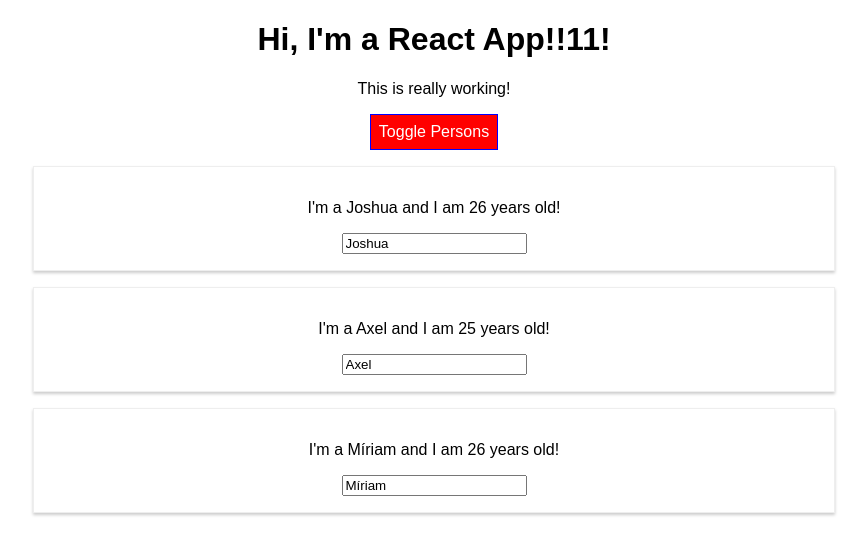
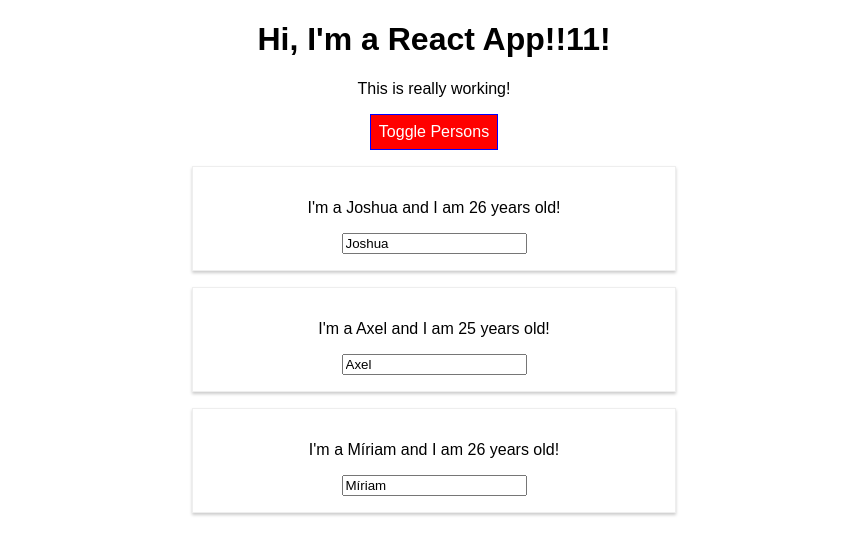
Before and after one commit to JoshMR94/react-complete-guide, a React (Create React App) app: page / in a window 1280 px wide. Both pictures are taken after a click on the button "Toggle Persons". Shown: the top 554 px of the page, without its empty margins (206-1073 px from the left). Built offline with nearby package versions, Linux system fonts and the light colour scheme.

Commit message:
Added Radium to style components

```diff
--- a/package.json
+++ b/package.json
@@ -6,7 +6,8 @@
     "radium": "^0.26.0",
     "react": "^16.13.1",
     "react-dom": "^16.13.1",
-    "react-scripts": "1.1.5"
+    "react-scripts": "1.1.5",
+    "styled-components": "^5.1.1"
   },
   "scripts": {
     "start": "react-scripts start",
--- a/src/App.js
+++ b/src/App.js
@@ -1,7 +1,7 @@
 import React, { Component } from 'react';
 import './App.css';
 import Person from './Person/Person.js';
-import Radium from 'radium';
+import Radium, { StyleRoot } from 'radium';
 
 class App extends Component {
     //Only for extends Component
@@ -111,6 +111,7 @@
         }
 
         return (
+            <StyleRoot>
                 <div className="App">
                     <h1>Hi, I'm a React App!!11!</h1>
                     <p className={classes.join(' ')}>This is really working!</p>
@@ -119,6 +120,7 @@
                         onClick={this.togglePersonsHandler}>Toggle Persons</button>
                     {persons}
                 </div>
+            </StyleRoot>
         );
         //return React.createElement('div', {className: 'App'}, React.createElement('h1', null, 'Working'))
     }
--- a/src/Person/Person.css
+++ b/src/Person/Person.css
@@ -6,3 +6,9 @@
     padding: 16px;
     text-align: center;
 }
+
+/* @media (min-width: 500px) { */
+    /* .Person { */
+        /* width: 450px; */
+    /* } */
+/* } */
--- a/src/Person/Person.js
+++ b/src/Person/Person.js
@@ -4,8 +4,15 @@
 import './Person.css';
 
 const Person = (props) => {
+
+    const style = {
+        '@media (min-width: 500px)': {
+            width: '450px'
+        }
+    };
+
     return (
-        <div className="Person">
+        <div className="Person" style={style}>
             <p onClick={props.click}>I'm a {props.name} and I am {props.age} years old!</p>
             <p>{props.children}</p>
             <input type="text" onChange={props.changed} value={props.name}/>
```
Also changed, not shown: 1 other file (tests, documents, lock files or other folders). Lines whose indentation alone changed are shown as unchanged.
